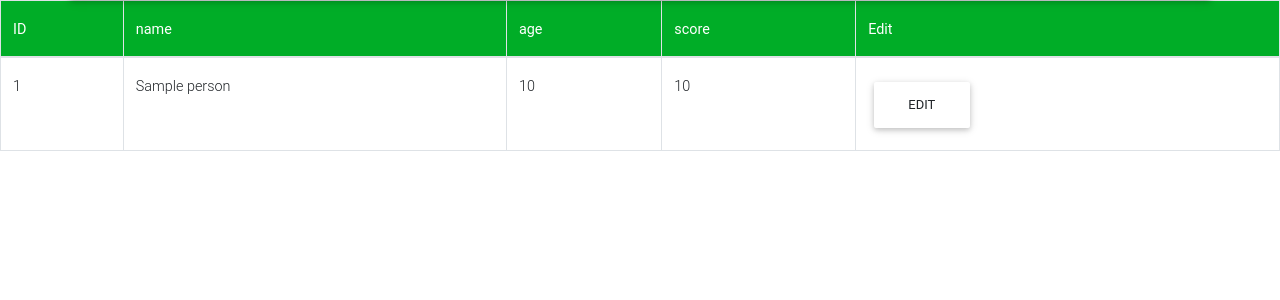
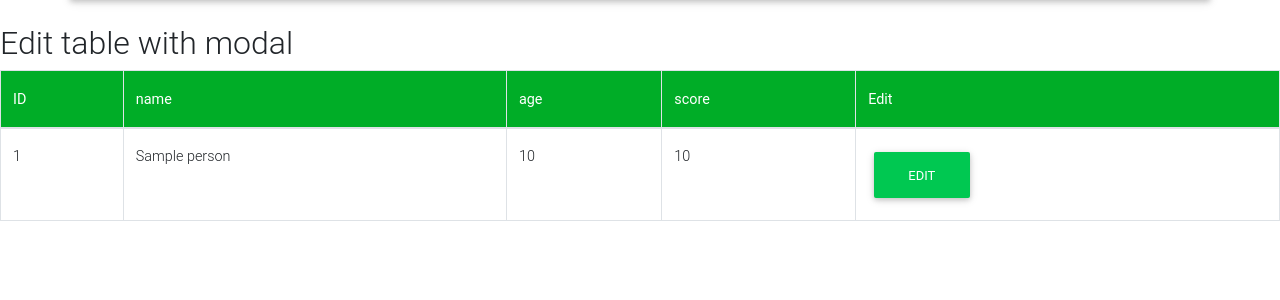
Before and after one commit to eisscerav/mysite_template, a Django app: page /polls/edittable/ in a window 1280 px wide. Shown: the part 66-366 px from the top of the page. Run offline with Django 3.2, Linux system fonts and the light colour scheme; tables that the repository leaves empty hold one stand-in row (values such as "Sample post"); some libraries are stand-ins or nearby versions.

Commit message:
demo how to edit table in modal

```diff
--- a/polls/templates/polls/edittable.html
+++ b/polls/templates/polls/edittable.html
@@ -1,7 +1,71 @@
 {% extends 'polls/navigation.html' %}
 
 {% block content %}
-    <table class="table table-bordered" id="personTable">
+{#<h2 class="">Edit table with SimpleTableCellEditor</h2>#}
+{#    <table class="table table-bordered" id="personTable">#}
+{#        <thead class="table-green">#}
+{#            <tr>#}
+{#                <th>ID</th>#}
+{#                <th>name</th>#}
+{#                <th>age</th>#}
+{#                <th data-sortable="true">score</th>#}
+{#                <th>Edit</th>#}
+{#                <th>Input</th>#}
+{#            </tr>#}
+{#        </thead>#}
+{#        <tbody>#}
+{#        {% for person in persons %}#}
+{#            <tr>#}
+{#                <td>{{ forloop.counter }}</td>#}
+{#                <td class="editMe">{{ person.name }}</td>#}
+{#                <td>{{ person.age }}</td>#}
+{#                <td class="td-score">{{ person.score }}</td>#}
+{#                <td><button id="btn{{ forloop.counter }}" class="btn">Edit</button></td>#}
+{#            </tr>#}
+{#        {% endfor %}#}
+{#        </tbody>#}
+{#    </table>#}
+<br>
+<h2 class="">Edit table with modal</h2>
+{#    <table class="table table-bordered table-striped">#}
+{#        <thead>#}
+{#            <tr>#}
+{#                <th class="">№</th>#}
+{#                <th class="">Name</th>#}
+{#                <th class="">Email/Login</th>#}
+{#                <th class="">Phone</th>#}
+{#                <th class="">Skype</th>#}
+{#                <th class="">Role</th>#}
+{#                <th class="">Edit</th>#}
+{#            </tr>#}
+{#        </thead>#}
+{#        <tbody>#}
+{#            <tr>#}
+{#                <td style="text-align:center;" class="">1</td>#}
+{#                <td class="">user123</td>#}
+{#                <td style="text-align:center;" class="">123@hotmail.com</td>#}
+{#                <td style="text-align:center;" class="">0123456</td>#}
+{#                <td style="text-align:center;" class="">user123</td>#}
+{#                <td style="text-align:center;" class="">Admin</td>#}
+{#                <td style="text-align:center;">#}
+{#                    <button class="btn btn-success" data-toggle="modal" data-target="#myModal" contenteditable="false">Edit</button>#}
+{#                </td>#}
+{#            </tr>#}
+{#            <tr>#}
+{#                <td style="text-align:center;" class="">2</td>#}
+{#                <td class="">user456</td>#}
+{#                <td style="text-align:center;" class="">456@hotmail.com</td>#}
+{#                <td style="text-align:center;" class="">0123458</td>#}
+{#                <td style="text-align:center;" class="">user456</td>#}
+{#                <td style="text-align:center;" class="">User</td>#}
+{#                <td style="text-align:center;">#}
+{#                    <button class="btn btn-success" data-toggle="modal" data-target="#myModal">Edit</button>#}
+{#                </td>#}
+{#            </tr>#}
+{#        </tbody>#}
+{#    </table>#}
+
+<table class="table table-bordered" id="personTable">
         <thead class="table-green">
             <tr>
                 <th>ID</th>
@@ -9,6 +73,7 @@
                 <th>age</th>
                 <th data-sortable="true">score</th>
                 <th>Edit</th>
+{#                <th>Input</th>#}
             </tr>
         </thead>
         <tbody>
@@ -18,36 +83,71 @@
                 <td class="editMe">{{ person.name }}</td>
                 <td>{{ person.age }}</td>
                 <td class="td-score">{{ person.score }}</td>
-                <td><button id="btn{{ forloop.counter }}" class="btn">Edit</button></td>
-{#                <td><input id="table+{{ forloop.counter }}" type="text" class="form-control" placeholder="Username" aria-label="Username" aria-describedby="basic-addon1"></td>#}
+                <td><button class="btn btn-success" data-toggle="modal" data-target="#myModal">Edit</button></td>
             </tr>
         {% endfor %}
         </tbody>
     </table>
 
+    <div class="modal fade" id="myModal" tabindex="-1" role="dialog" aria-labelledby="myModalLabel" aria-hidden="true">
+        <div class="modal-dialog">
+            <div class="modal-content"></div>
+        </div>
+        <div class="modal-dialog">
+            <div class="modal-content"></div>
+        </div>
+        <div class="modal-dialog">
+            <div class="modal-content">
+                <div class="modal-header">
+                    <button type="button" class="close" data-dismiss="modal"> <span aria-hidden="true" class="">×   </span><span class="sr-only">Close</span>
+
+                    </button>
+                     <h4 class="modal-title" id="myModalLabel">Modal title</h4>
+
+                </div>
+                <div class="modal-body"></div>
+                <div class="modal-footer">
+                    <button type="button" class="btn btn-default" data-dismiss="modal">Close</button>
+                    <button type="button" class="btn btn-primary">Save changes</button>
+                </div>
+            </div>
+        </div>
+    </div>
+
 <script>
+{#    {% comment %}#}
     $(function() {
-        $(".btn").click(function () {
+        $(".editMe").click(function () {
+        {#$(".editMe").click(function () {#}
             {#alert("click btn "+this.id)#}
             var name = $(this).parent().parent().children('td:eq(1)').text()
             var age = $(this).parent().siblings('td:eq(2)').text()
-            alert("name: "+name)
-            console.log(name)
-            console.log(age)
-            $.post("{% url 'polls:ajax_post' %}",
-                {
-                  name: name,
-                  age: age,
-                  csrfmiddlewaretoken: '{{ csrf_token }}',
-                },
-                function (data, status) {
-                    alert(data)
-                }
-            )
+            {#var name = $(this).text()#}
+            {#var age = $(this).siblings('td:eq(2)').text()#}
+            var txt = '<input id="myinput" type="text" class="form-control" aria-label="" aria-describedby="inputGroup-sizing-sm">'
+            $(this).html(txt)
+            {#$(".form-control").change(function () {#}
+            {#    alert(name)#}
+            //{#})#}
+            {#alert("name: "+name)#}
+            {#console.log(age)#}
+            {#$.post("{% url 'polls:ajax_post' %}",#}
+            {#    {#}
+            {#      name: name,#}
+            {#      age: age,#}
+            {#      csrfmiddlewaretoken: '{{ csrf_token }}',#}
+            {#    },#}
+            {#    function (data, status) {#}
+                    {#alert(data)#}
+            {#        console.log(status)#}
+            {#        console.log(data)#}
+            {#    }#}
+            {#)#}
         })
     })
+{#{% endcomment %}#}
 
-    {% comment %}
+{% comment %}
     $(function () {
         // todo: make your own editable button
         var logAllEvents = true;
@@ -72,52 +172,27 @@
     })
     {% endcomment %}
 
+    $(".btn[data-target='#myModal']").click(function() {
+           var columnHeadings = $("thead th").map(function() {
+                     return $(this).text();
+                  }).get();
+           columnHeadings.pop();
+           var columnValues = $(this).parent().siblings().map(function() {
+                     return $(this).text();
+           }).get();
+      var modalBody = $('<div id="modalContent"></div>');
+      var modalForm = $('<form role="form" name="modalForm" action="{% url 'polls:ajax_post' %}" method="post">{% csrf_token %}</form>');
+      $.each(columnHeadings, function(i, columnHeader) {
+           var formGroup = $('<div class="form-group"></div>');
+           formGroup.append('<label for="'+columnHeader+'">'+columnHeader+'</label>');
+           formGroup.append('<input class="form-control" name="'+columnHeader+i+'" id="'+columnHeader+i+'" value="'+columnValues[i]+'" />');
+           modalForm.append(formGroup);
+      });
+      modalBody.append(modalForm);
+      $('.modal-body').html(modalBody);
+    });
+    $('.modal-footer .btn-primary').click(function() {
+       $('form[name="modalForm"]').submit();
+    });
 </script>
 {% endblock %}
-
-{#<!DOCTYPE html>#}
-{#<html>#}
-{#<head>#}
-{#<meta charset="utf-8">#}
-{#<script src="https://cdn.staticfile.org/jquery/1.10.2/jquery.min.js">#}
-{#</script>#}
-{#<script>#}
-{#$(document).ready(function(){#}
-{#  $("#btn1").click(function(){#}
-{#    alert("Text: " + $("#test").text());#}
-{#  });#}
-{#  $("#btn2").click(function(){#}
-{#    alert("HTML: " + $("#test").html());#}
-{#  });#}
-{#  $("#btn3").click(function(){#}
-{#    alert("Val: " + $("#test").val());#}
-{#  });#}
-{#  $("#btn4").click(function(){#}
-{#    $.post("{% url 'polls:ajax_post' %}",#}
-{#        {#}
-{#            //post data#}
-{#            //todo: use dynamic data#}
-{#            'a': 1,#}
-{#            'b': 2,#}
-{#            'name': 'ffan',#}
-{#        csrfmiddlewaretoken: '{{ csrf_token }}',#}
-{#        },#}
-{#        function (data, status) {#}
-{#            console.log(status)#}
-{#            console.log(data);#}
-{#        })#}
-{#  });#}
-{#});#}
-{#</script>#}
-{#</head>#}
-{##}
-{#<body>#}
-{#<p id="test">这是段落中的 <b>粗体</b> 文本。</p>#}
-{#<button id="btn1" class="">显示文本</button>#}
-{#<button id="btn2">显示 HTML</button>#}
-{#<button id="btn3">显示 val</button>#}
-{#<br>#}
-{#<input type="text" class="form-control" placeholder="Username" aria-label="Username" aria-describedby="basic-addon1">#}
-{#<button id="btn4">update</button>#}
-{#</body>#}
-{#</html>#}
```
